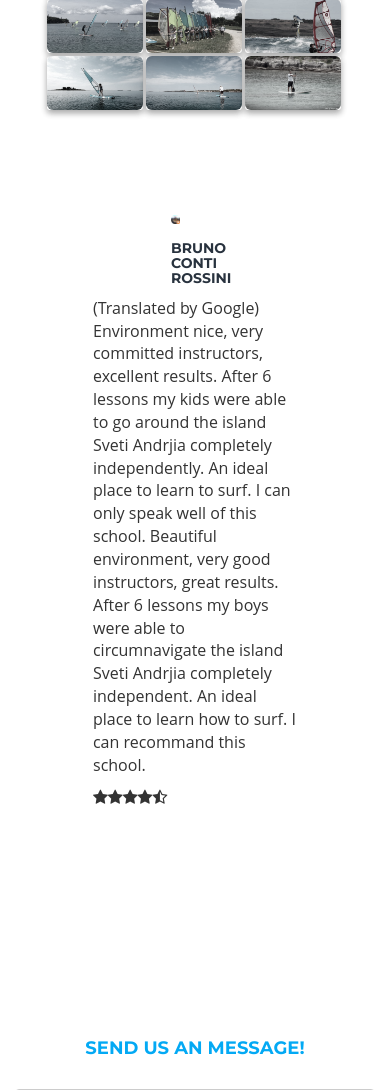
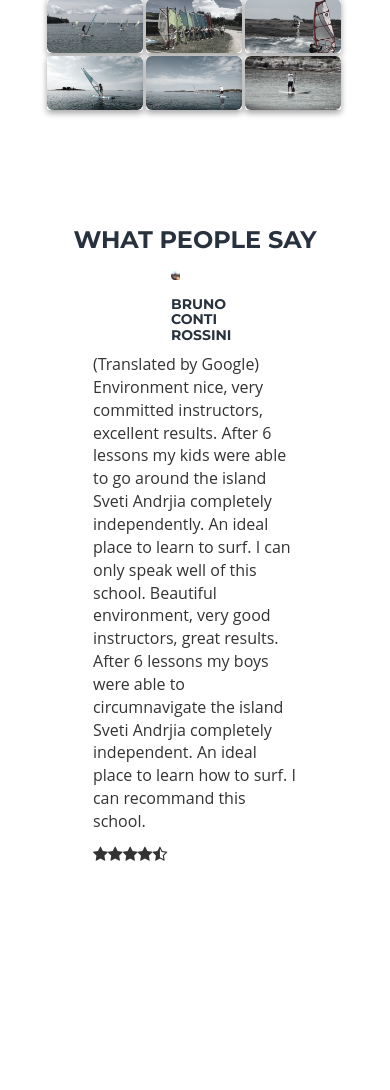
Before and after one commit to igrach123/windsurfing-rovinj, a PHP site: page / in a window 390 px wide. Shown: the part 4885-5975 px from the top of the page. Run offline with PHP 8.4, Linux system fonts and the light colour scheme.

Commit message:
fixing staff

```diff
--- a/css/style.css
+++ b/css/style.css
@@ -2426,8 +2426,10 @@ header {
 #onama {
   padding-top: 80px;
   background-color: #ffffff;
-  margin: 0 auto;
-  max-width: 1920px; }
+  margin: 0 auto; }
+  #onama .onama-wrapper {
+    max-width: 1920px;
+    margin: 0 auto; }
   #onama .badge {
     padding: 5px 15px 5px;
     font-size: 18px;
--- a/php/onama.php
+++ b/php/onama.php
@@ -1,6 +1,6 @@
 <div class="container-fluid no-padding" id="onama">
 
-    <div class="row text-center">
+    <div class="row text-center onama-wrapper">
         <div class="col-sm-6 onama-front ">
             <h3>OUR TEAM</h3>
             <?php include "php/team-slide.php" ?>
--- a/php/testimonials.php
+++ b/php/testimonials.php
@@ -1,16 +1,16 @@
 <section class="" id="peoplesay">
-
+    <h3 class="text-center">WHAT PEOPLE SAY</h3>
     <!-- OWL CAROUSEL -->
     <div id="testimonials" class="owl-carousel">
         <div class="testimonial">
             <div class="pic">
                 <div class="row">
-                    <div class="col-xs-2 col-xs-offset-4 col-sm-offset-0 col-sm-2 col-md-2">
+                    <div class="col-xs-2 col-xs-offset-4 col-sm-offset-0 col-sm-2 col-md-2 col-lg-1 col-lg-offset-2">
                         <a href="https://www.google.com/search?q=google+widnsurfing+rovinj&oq=google+widnsurfing+rovinj&aqs=chrome..69i57j69i64.3782j0j7&sourceid=chrome&ie=UTF-8#lrd=0x477cc0f0114319cb:0x36783d683a12953,1,,,"
                             target="_blank"> <img src="img/partneri/bruno.png" alt="bruno" class=""></a>
                         <h5 class="">Bruno Conti Rossini</h5>
                     </div>
-                    <div class="col-xs-12 col-sm-10 col-md-10">
+                    <div class="col-xs-12 col-sm-10 col-md-10 col-lg-7">
                         <p class="text-left">
                             (Translated by Google) Environment nice, very committed instructors, excellent results.
                             After 6 lessons my kids were able to go around the island Sveti Andrjia completely
@@ -30,12 +30,12 @@
         <div class="testimonial">
             <div class="pic">
                 <div class="row">
-                    <div class="col-xs-4 col-xs-offset-4 col-sm-offset-0 col-sm-2 col-md-2">
+                    <div class="col-xs-4 col-xs-offset-4 col-sm-offset-0 col-sm-2 col-md-2 col-lg-1 col-lg-offset-2">
                         <a href="https://www.facebook.com/pg/wsurfrovinj/reviews/" target="_blank"> <img
                                 src="img/partneri/marie.png" alt="marie"></a>
                         <h5 class="">Markéta Marie </h5>
                     </div>
-                    <div class="col-xs-12 col-sm-10 col-md-10">
+                    <div class="col-xs-12 col-sm-10 col-md-10 col-lg-7">
                         <p class="text-left">
                             Excellent place to learn windsurfing. The two little bays allow you to flexibly choose
                             between two sea conditions. The teachers are friendly and ready to help. However you have to
@@ -53,12 +53,12 @@
         <div class="testimonial">
             <div class="pic">
                 <div class="row">
-                    <div class="col-xs-4 col-xs-offset-4 col-sm-offset-0 col-sm-2 col-md-2">
+                    <div class="col-xs-4 col-xs-offset-4 col-sm-offset-0 col-sm-2 col-md-2 col-lg-1 col-lg-offset-2">
                         <a href="https://www.google.com/search?q=google+widnsurfing+rovinj&oq=google+widnsurfing+rovinj&aqs=chrome..69i57j69i64.3782j0j7&sourceid=chrome&ie=UTF-8#lrd=0x477cc0f0114319cb:0x36783d683a12953,1,,,"
                             target="_blank"> <img src="img/partneri/freda.png" alt="freda"></a>
                         <h5 class="">Fedja Nikolic </h5>
                     </div>
-                    <div class="col-xs-12 col-sm-10 col-md-10">
+                    <div class="col-xs-12 col-sm-10 col-md-10 col-lg-7">
                         <p class="text-left">
                             Crew is great, good for kids, great spot for first timers
                         </p>
@@ -74,12 +74,12 @@
         <div class="testimonial">
             <div class="pic">
                 <div class="row">
-                    <div class="col-xs-4 col-xs-offset-4 col-sm-offset-0 col-sm-2 col-md-2">
+                    <div class="col-xs-4 col-xs-offset-4 col-sm-offset-0 col-sm-2 col-md-2 col-lg-1 col-lg-offset-2">
                         <a href="https://www.facebook.com/pg/wsurfrovinj/reviews/" target="_blank"> <img
                                 src="img/partneri/daniela.png" alt="daniela"></a>
                         <h5 class="">Danijela Ceric-Kukic</h5>
                     </div>
-                    <div class="col-xs-12 col-sm-10 col-md-10">
+                    <div class="col-xs-12 col-sm-10 col-md-10 col-lg-7">
                         <p class="text-left">
                             Underbara och duktiga instruktörer ! Verkligen varmt rekommenderas !
                             <br>
--- a/sass/style.scss
+++ b/sass/style.scss
@@ -1400,6 +1400,10 @@
 
     // o nama
     #onama{
+        .onama-wrapper{
+            max-width: 1920px;
+            margin: 0 auto;
+        }
         .badge{
             padding: 5px 15px 5px;
             font-size: 18px;
@@ -1446,7 +1450,7 @@
 
         background-color:$bg-white;
         margin: 0 auto;
-        max-width: 1920px;
+
         .onama-front{
 
             @include xxs{
```
Also changed, not shown: img/header/centar-top.jpg, img/header/centar-top_sm.jpg, 1 other file.
